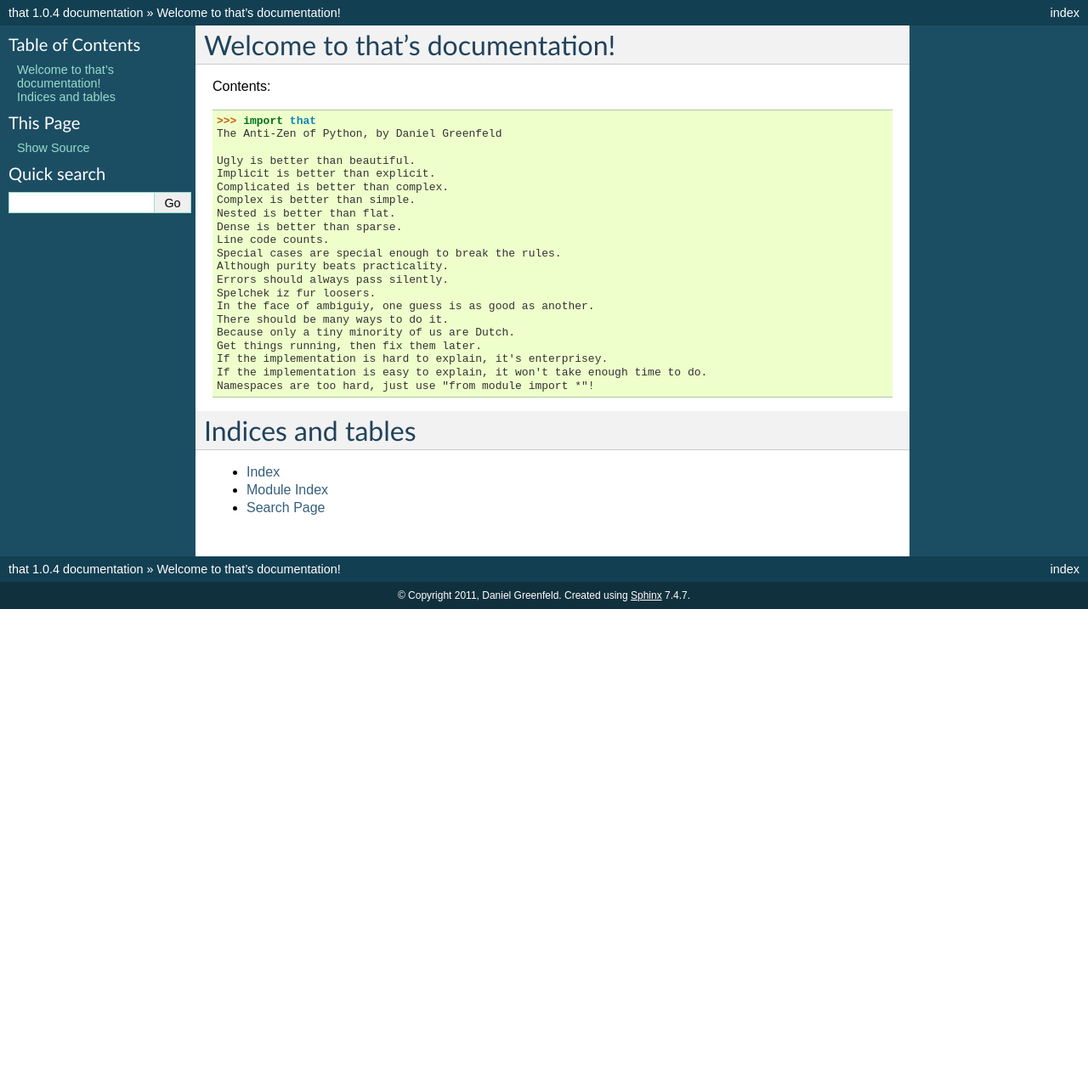
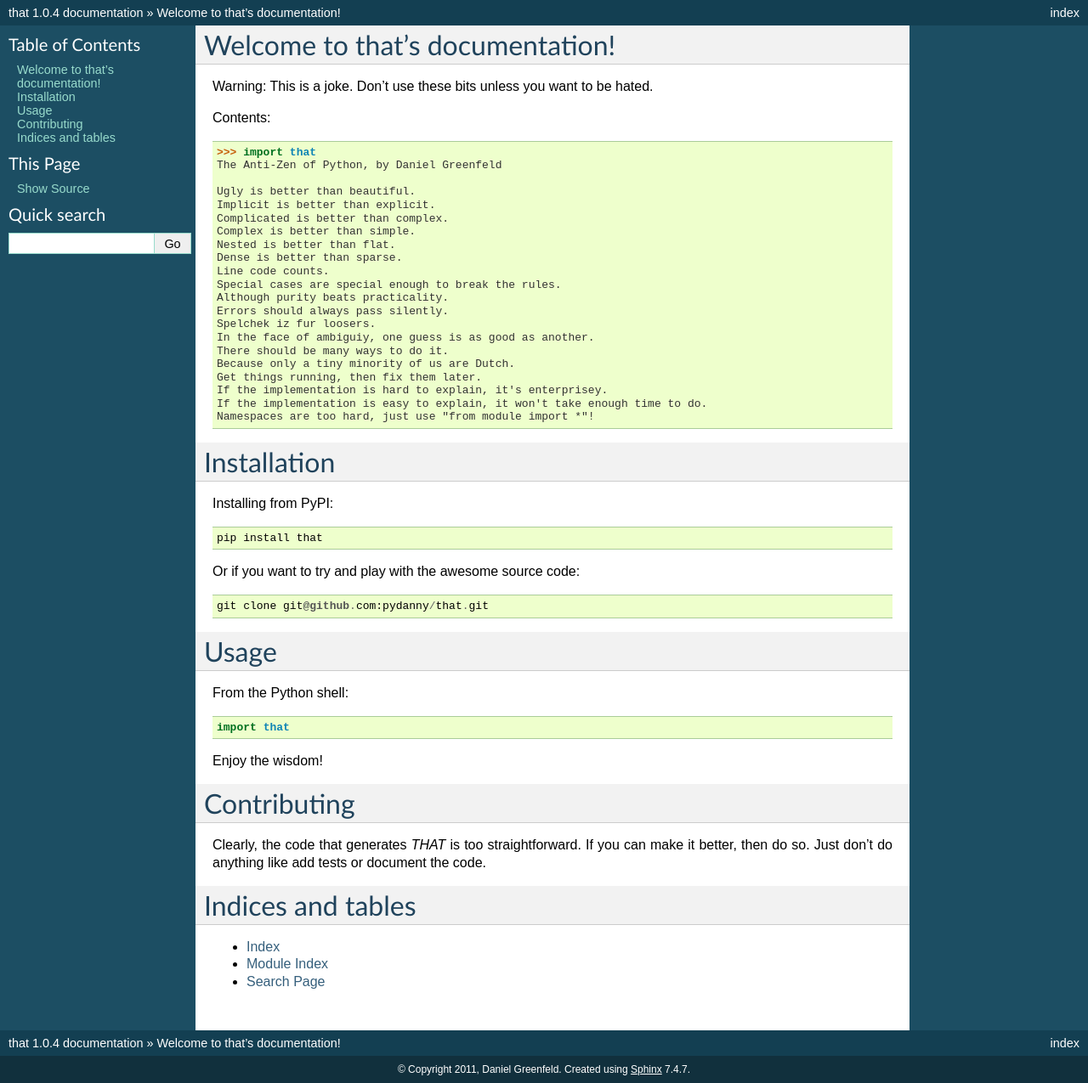
Before and after one commit to pydanny/that, a Sphinx documentation site: the page built from docs/index.rst, in a window 1280 px wide. Shown: the whole page at 85% size. Built offline with Sphinx 7.4.7, drawn with Linux system fonts in a browser that asks for light colours; before the commit the page ends 900 px from its top, so only the background shows below that.

Commit message:
documentation

```diff
--- a/README.rst
+++ b/README.rst
@@ -7,7 +7,7 @@ Warning: This is a joke. Don't use these bits unless you want to be hated.
 Installation
 ============
 
-At some point this will be packaged up and placed on PyPI. Then you'll be able to just do::
+Installing from PyPI::
 
     pip install that
 
--- a/docs/index.rst
+++ b/docs/index.rst
@@ -5,6 +5,8 @@
 
 Welcome to that's documentation!
 ================================
+
+Warning: This is a joke. Don't use these bits unless you want to be hated.
 
 Contents::
 
@@ -30,8 +32,30 @@ Contents::
     If the implementation is easy to explain, it won't take enough time to do.
     Namespaces are too hard, just use "from module import *"!
 
-.. toctree::
-   :maxdepth: 2
+Installation
+=============
+
+Installing from PyPI::
+
+    pip install that
+
+Or if you want to try and play with the awesome source code::
+
+    git clone git@github.com:pydanny/that.git
+
+Usage
+======
+
+From the Python shell::
+
+    import that
+
+Enjoy the wisdom!
+
+Contributing
+============
+
+Clearly, the code that generates `THAT` is too straightforward. If you can make it better, then do so. Just don't do anything like add tests or document the code.
 
 Indices and tables
 ==================
```
